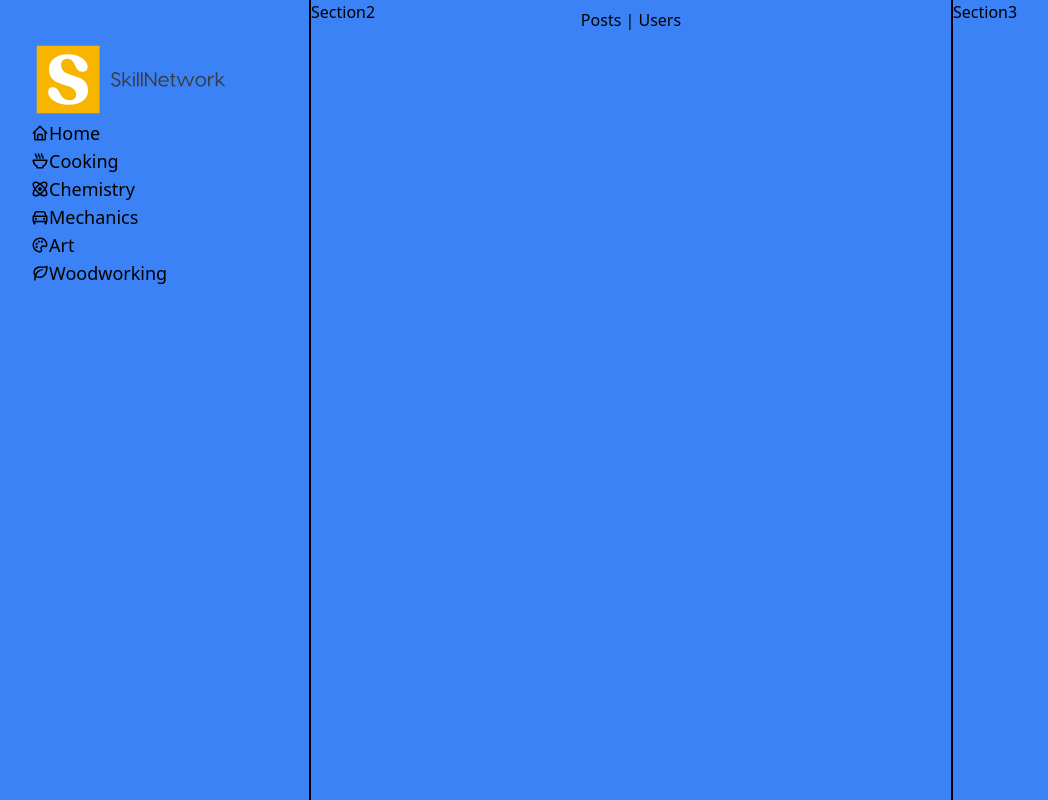
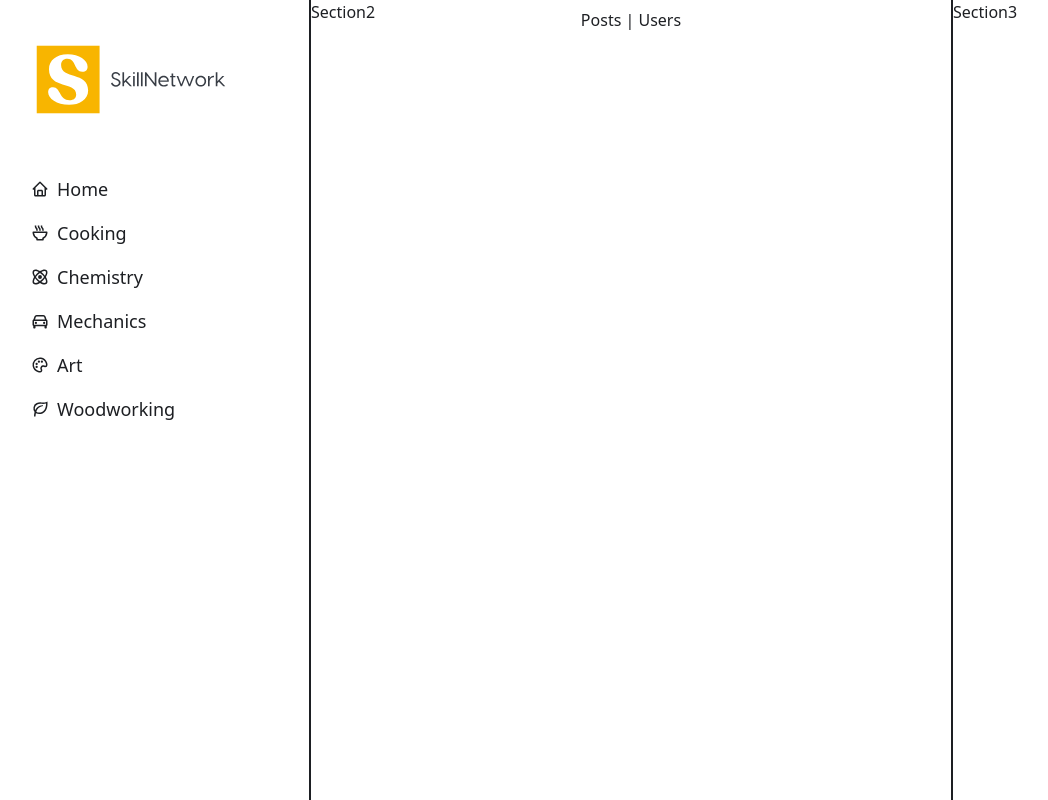
Before and after one commit to KDjole/SkillNetwork, a React (Vite) app: page / in a window 1280 px wide. Shown: the whole page, without its empty margins (9-1057 px from the left). Built offline with nearby package versions, Linux system fonts and the light colour scheme.

Commit message:
Added custom color palette and fixed some styling.

```diff
--- a/src/Pages/Components/HomePage/MenuLeft/MenuLeftOptions.jsx
+++ b/src/Pages/Components/HomePage/MenuLeft/MenuLeftOptions.jsx
@@ -18,10 +18,10 @@ const optionsArray = [
 
 export default function MenuLeftOptions() {
   return (
-    <ul className="list-none text-lg flex-col items-center ">
+    <ul className="list-none text-lg flex-col items-center pt-10">
       {optionsArray.map((e) => {
         return (
-          <li key={e.text} className="flex items-center">
+          <li key={e.text} className="flex gap-2 items-center pt-4">
             {<e.icon />}
             {e.text}
           </li>
--- a/src/Pages/LandingPage.jsx
+++ b/src/Pages/LandingPage.jsx
@@ -2,7 +2,7 @@ import HomePage from "./HomePage";
 
 export default function LandingPage() {
   return (
-    <div className="min-h-screen bg-blue-500">
+    <div className="min-h-screen text-myGray">
       {/*<SignInPage></SignInPage>*/}
       <HomePage />
     </div>
--- a/tailwind.config.js
+++ b/tailwind.config.js
@@ -3,6 +3,10 @@ export default {
   content: ["./src/**/*.{js,jsx,ts,tsx}"],
   theme: {
     extend: {},
+    colors: {
+      myGray: "#1d1f23",
+      myYellow: "#f8b500",
+    },
   },
   plugins: [],
 };
```
